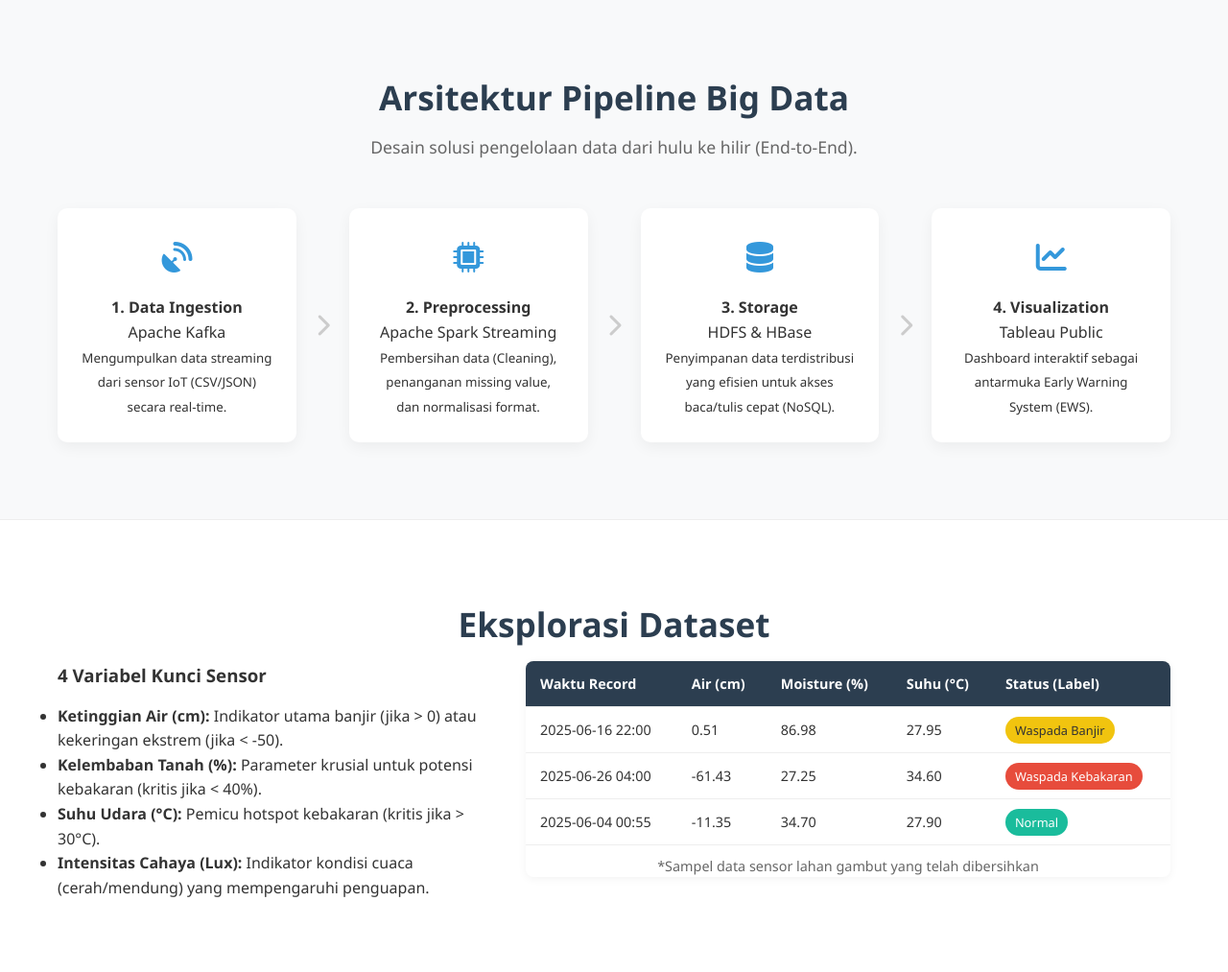
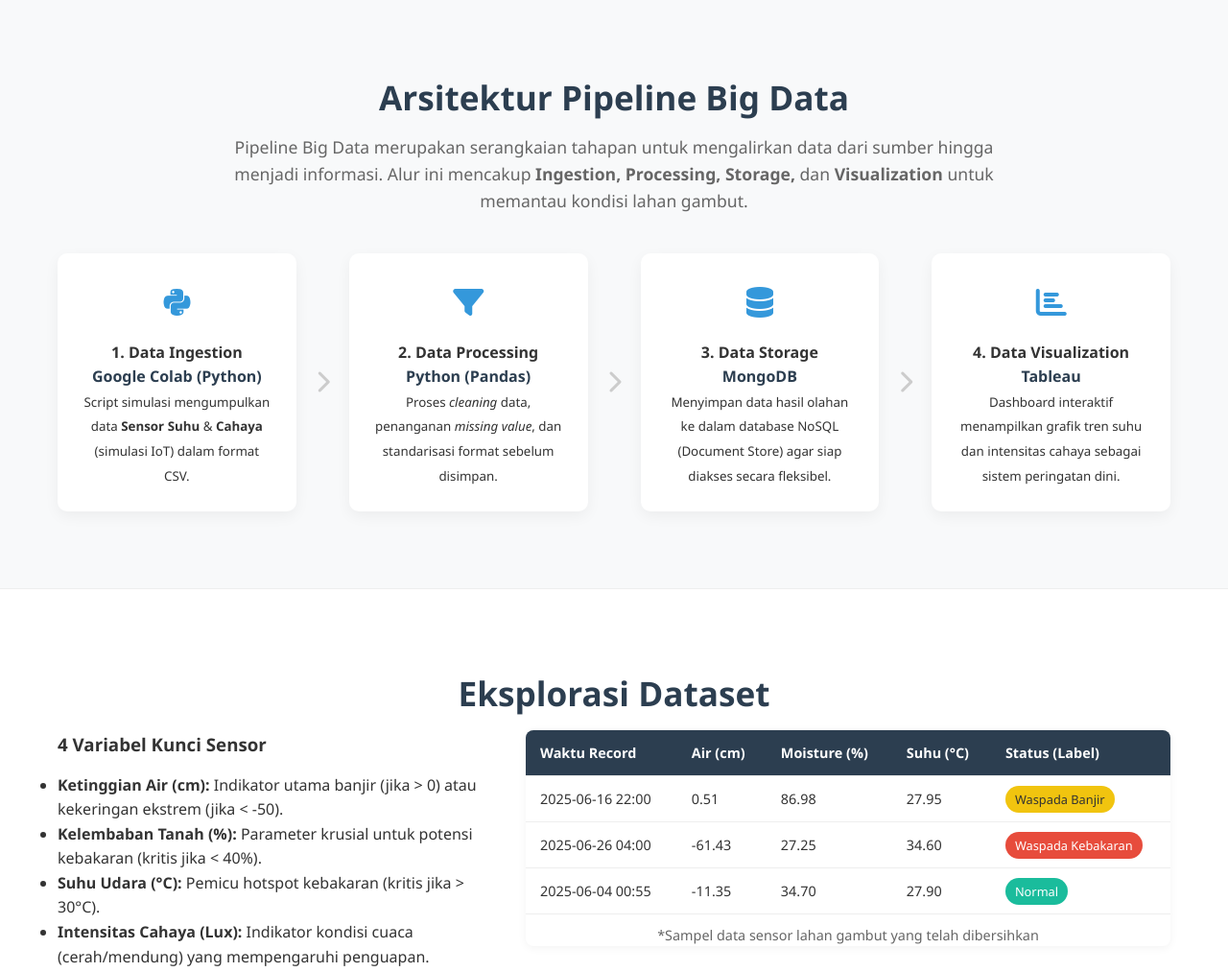
Before and after one commit to akino23tie/project_bigdata, a plain HTML site: page index.html in a window 1280 px wide. Shown: the part 1260-2273 px from the top of the page at 96% size. Drawn offline with Linux system fonts and the light colour scheme.

Commit message:
Add files via upload

```diff
--- a/index.html
+++ b/index.html
@@ -41,7 +41,7 @@
     </section>
 
     <section id="problem">
-      <div class="container">
+      <div class="container" >
         <h2 class="section-title">Latar Belakang & Masalah</h2>
         <p class="subtitle">Mengapa sistem monitoring otomatis diperlukan untuk lahan gambut?</p>
         <div class="grid-3">
@@ -64,38 +64,41 @@
     <section id="pipeline" class="bg-light">
       <div class="container">
         <h2 class="section-title">Arsitektur Pipeline Big Data</h2>
-        <p class="subtitle">Desain solusi pengelolaan data dari hulu ke hilir (End-to-End).</p>
+        <p class="subtitle" style="max-width: 800px; margin: 0 auto 40px auto; line-height: 1.6;">
+          Pipeline Big Data merupakan serangkaian tahapan untuk mengalirkan data dari sumber hingga menjadi informasi.
+          Alur ini mencakup <strong>Ingestion, Processing, Storage,</strong> dan <strong>Visualization</strong>
+          untuk memantau kondisi lahan gambut.
+        </p>
 
         <div class="pipeline-flow">
           <div class="step-card">
-            <div class="icon-box"><i class="fas fa-satellite-dish"></i></div>
-            <h4>1. Data Ingestion</h4>
-            <p>Apache Kafka</p>
-            <small>Mengumpulkan data streaming dari sensor IoT (CSV/JSON) secara real-time.</small>
+            <div class="icon-box"><i class="fab fa-python"></i></div> <h4>1. Data Ingestion</h4>
+            <p style="font-weight: bold; color: var(--primary);">Google Colab (Python)</p>
+            <small>Script simulasi mengumpulkan data <strong>Sensor Suhu</strong> & <strong>Cahaya</strong> (simulasi IoT) dalam format CSV.</small>
           </div>
+
           <div class="arrow"><i class="fas fa-chevron-right"></i></div>
 
           <div class="step-card">
-            <div class="icon-box"><i class="fas fa-microchip"></i></div>
-            <h4>2. Preprocessing</h4>
-            <p>Apache Spark Streaming</p>
-            <small>Pembersihan data (Cleaning), penanganan missing value, dan normalisasi format.</small>
+            <div class="icon-box"><i class="fas fa-filter"></i></div> <h4>2. Data Processing</h4>
+            <p style="font-weight: bold; color: var(--primary);">Python (Pandas)</p>
+            <small>Proses <em>cleaning</em> data, penanganan <em>missing value</em>, dan standarisasi format sebelum disimpan.</small>
           </div>
+
           <div class="arrow"><i class="fas fa-chevron-right"></i></div>
 
           <div class="step-card">
-            <div class="icon-box"><i class="fas fa-database"></i></div>
-            <h4>3. Storage</h4>
-            <p>HDFS & HBase</p>
-            <small>Penyimpanan data terdistribusi yang efisien untuk akses baca/tulis cepat (NoSQL).</small>
+            <div class="icon-box"><i class="fas fa-database"></i></div> <h4>3. Data Storage</h4>
+            <p style="font-weight: bold; color: var(--primary);">MongoDB</p>
+            <small>Menyimpan data hasil olahan ke dalam database NoSQL (Document Store) agar siap diakses secara fleksibel.</small>
           </div>
+
           <div class="arrow"><i class="fas fa-chevron-right"></i></div>
 
           <div class="step-card">
-            <div class="icon-box"><i class="fas fa-chart-line"></i></div>
-            <h4>4. Visualization</h4>
-            <p>Tableau Public</p>
-            <small>Dashboard interaktif sebagai antarmuka Early Warning System (EWS).</small>
+            <div class="icon-box"><i class="fas fa-chart-bar"></i></div> <h4>4. Data Visualization</h4>
+            <p style="font-weight: bold; color: var(--primary);">Tableau</p>
+            <small>Dashboard interaktif menampilkan grafik tren suhu dan intensitas cahaya sebagai sistem peringatan dini.</small>
           </div>
         </div>
       </div>
@@ -156,7 +159,7 @@
         </div>
       </div>
     </section>
-    <section>
+    <section id="modeling" class="bg-light">
         <div class="confusion-matrix-area">
           <div class="cm-content">
             <h3>Kategori Klasifikasi:</h3>
```
